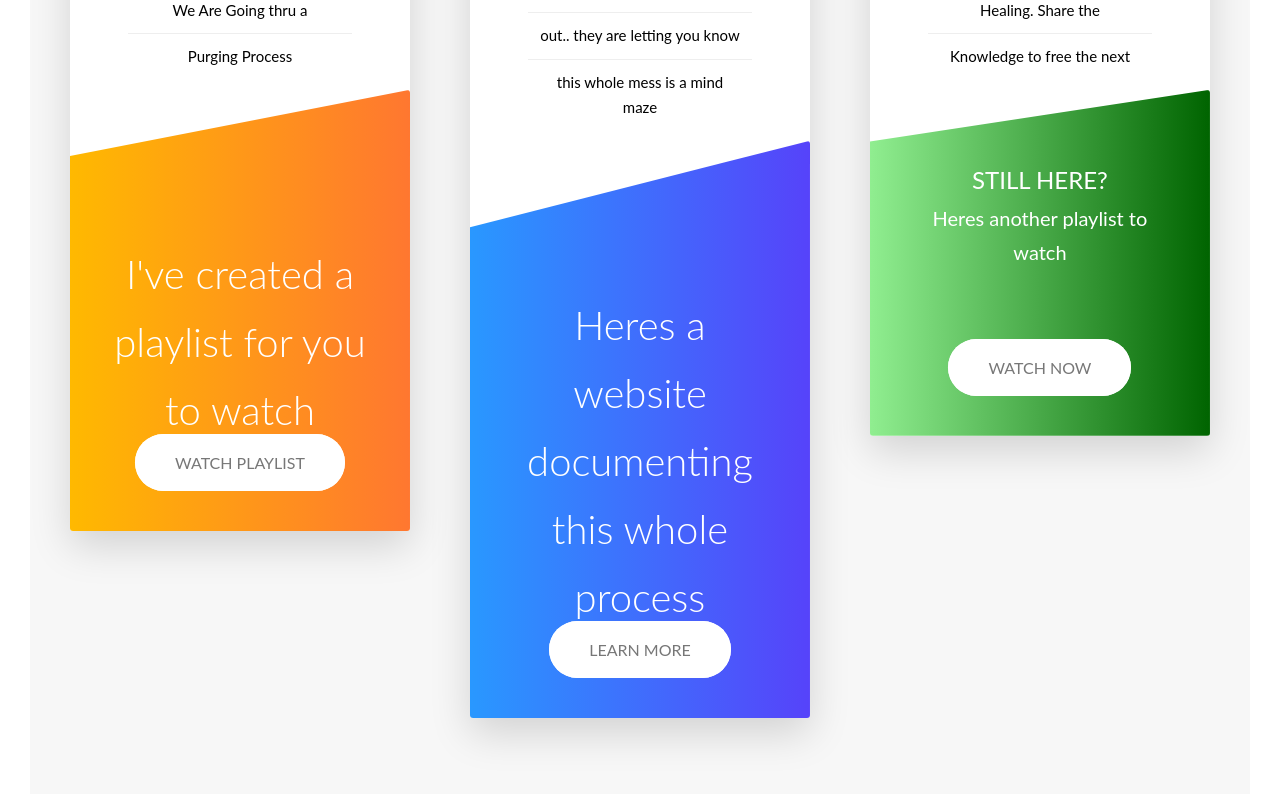
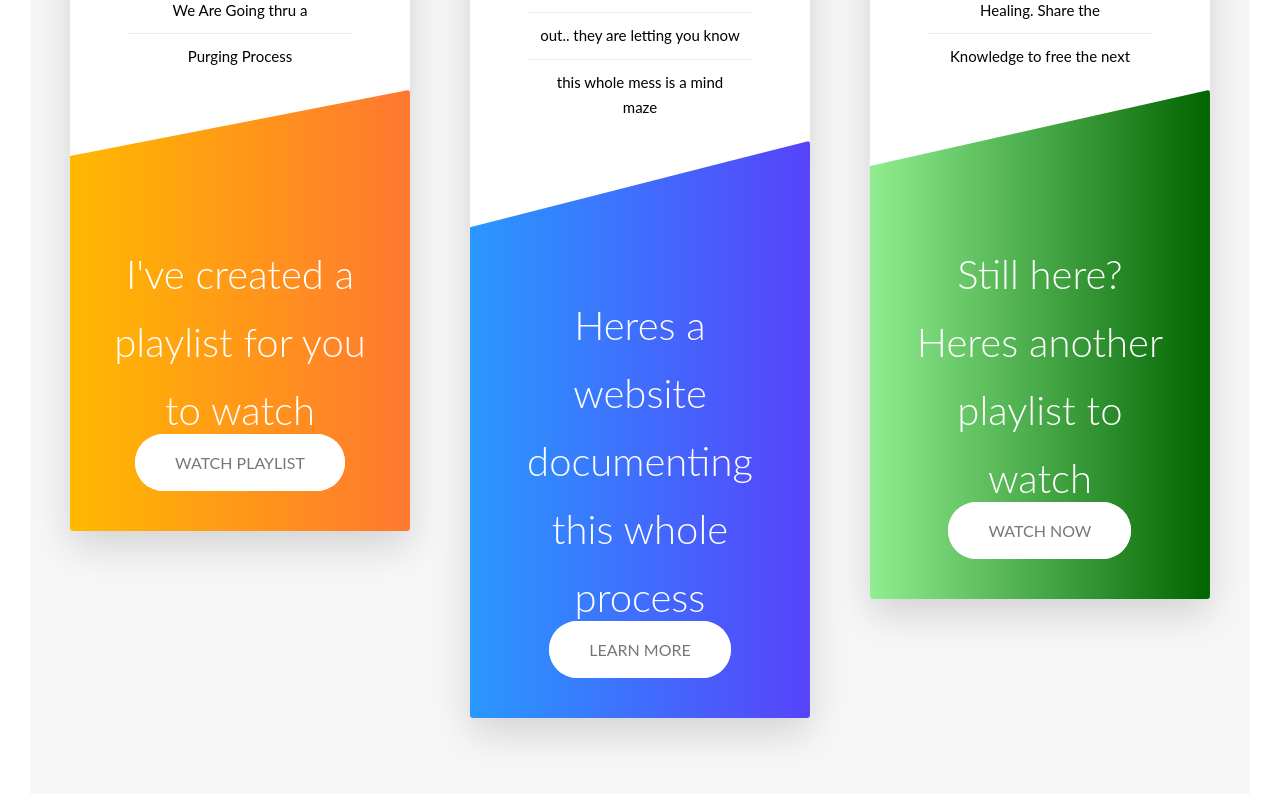
Before and after one commit to lexicon01/theunveiling, a website: page index.html in a window 1280 px wide. Shown: the part 2858-3652 px from the top of the page. Drawn offline with Linux system fonts and the light colour scheme.

Commit message:
added new lines

```diff
--- a/index.html
+++ b/index.html
@@ -250,8 +250,8 @@
 					<div class="card__side card__side--back card__side--back--3">
 						<div class="card__cta">
 							<div class="card__price-box">
-								<p class="card__price-only">Still here?</p>
-								<p class="card__price-valuecard__price-spacing">Heres another playlist to watch</p>
+								<!-- <p class="card__price-only">Still here?</p> -->
+								<p class="card__price-value card__price-spacing">Still here?<br>Heres another playlist to watch</p>
 							</div>
 							<a href="#popup" class="btn btn--white">Watch Now</a>
 						</div>
```
